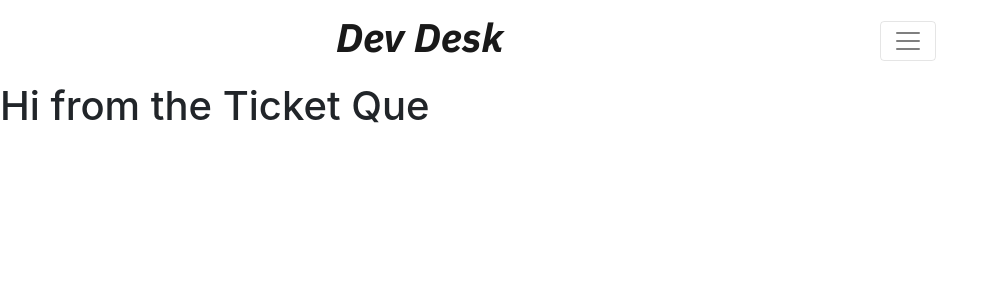
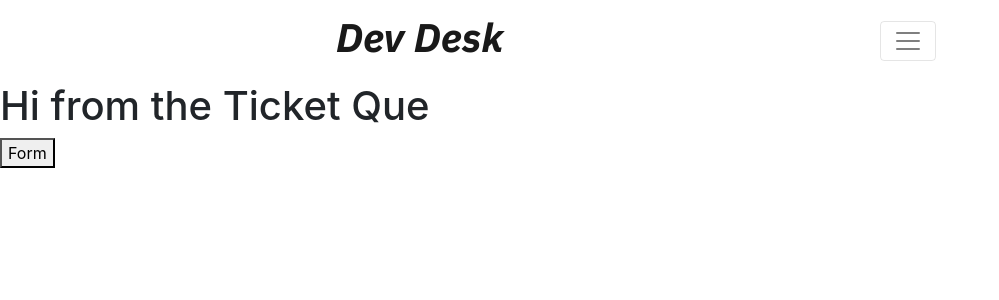
Before and after one commit to Build-Week-Dev-Desk-1/Frontend, a React (Create React App) app in the folder dev-desk/: page /protected in a window 1280 px wide. Shown: the top 300 px of the page, without its empty margins (0-999 px from the left). Built offline with nearby package versions, Linux system fonts and the light colour scheme; sample sign-in values are in the browser's storage.

Commit message:
You can signup, login, go to the que, and go to create a ticket now

```diff
--- a/dev-desk/src/App.js
+++ b/dev-desk/src/App.js
@@ -32,6 +32,7 @@ export default function App() {
           <Route path='/login' component={Login} />
           <Route path='/signup' component={Signup} />
           <PrivateRoute exact path='/protected' component={TicketQue} />
+          <PrivateRoute exact path='/createTicket' component={CreateTicket} />
         </Switch>
       </Router>
     </TicketContext.Provider>
--- a/dev-desk/src/components/TicketQueue.js
+++ b/dev-desk/src/components/TicketQueue.js
@@ -1,5 +1,18 @@
 import React from "react";
+import { useHistory } from "react-router-dom";
 
 export default function TicketQue() {
-  return <h1>Hi from the Ticket Que</h1>;
+  let history = useHistory();
+
+  const createTicket = (e) => {
+    e.preventDefault();
+    history.push("/createTicket");
+  };
+
+  return (
+    <>
+      <h1>Hi from the Ticket Que</h1>
+      <button onClick={createTicket}>Form</button>
+    </>
+  );
 }
```
